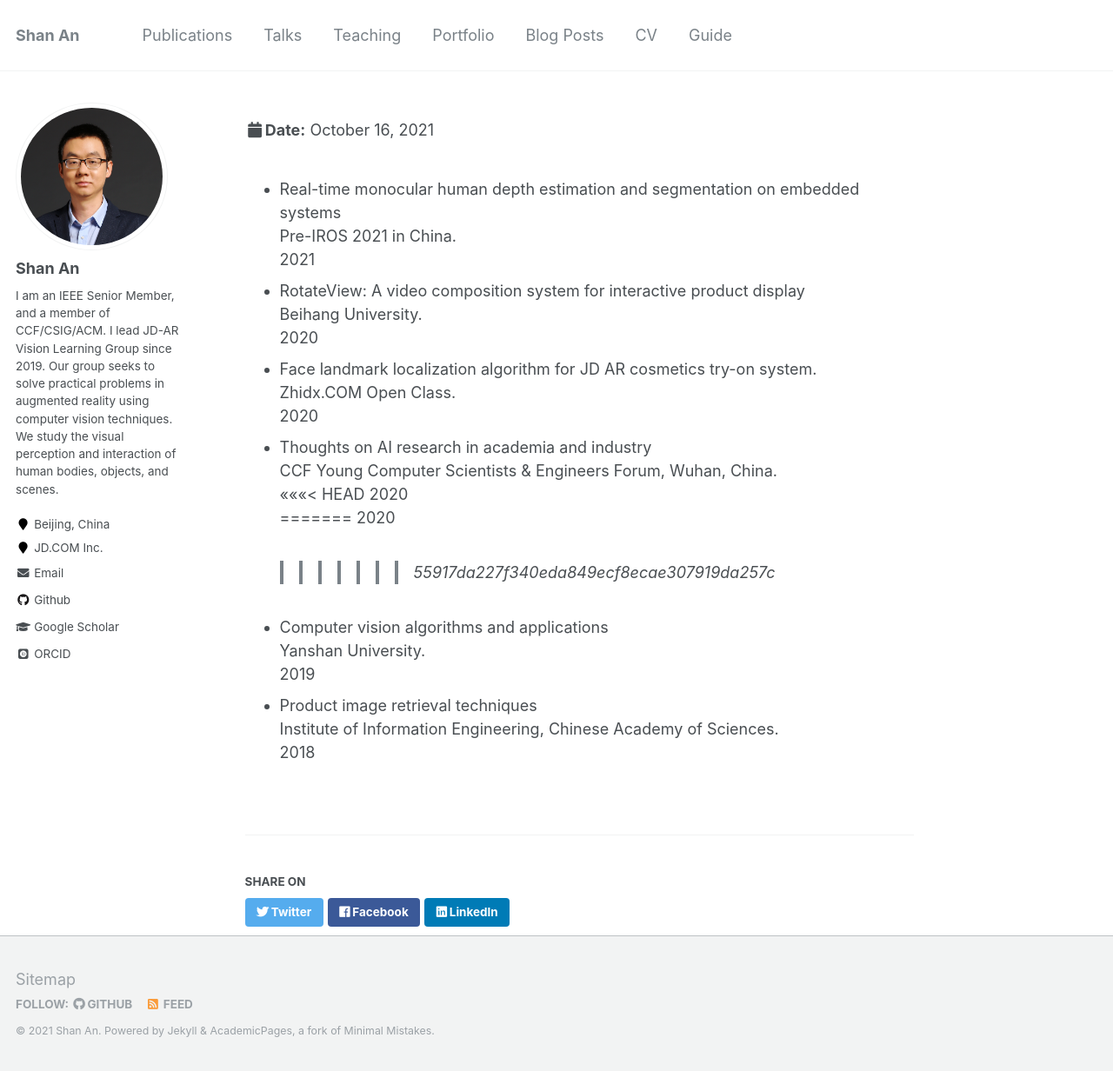
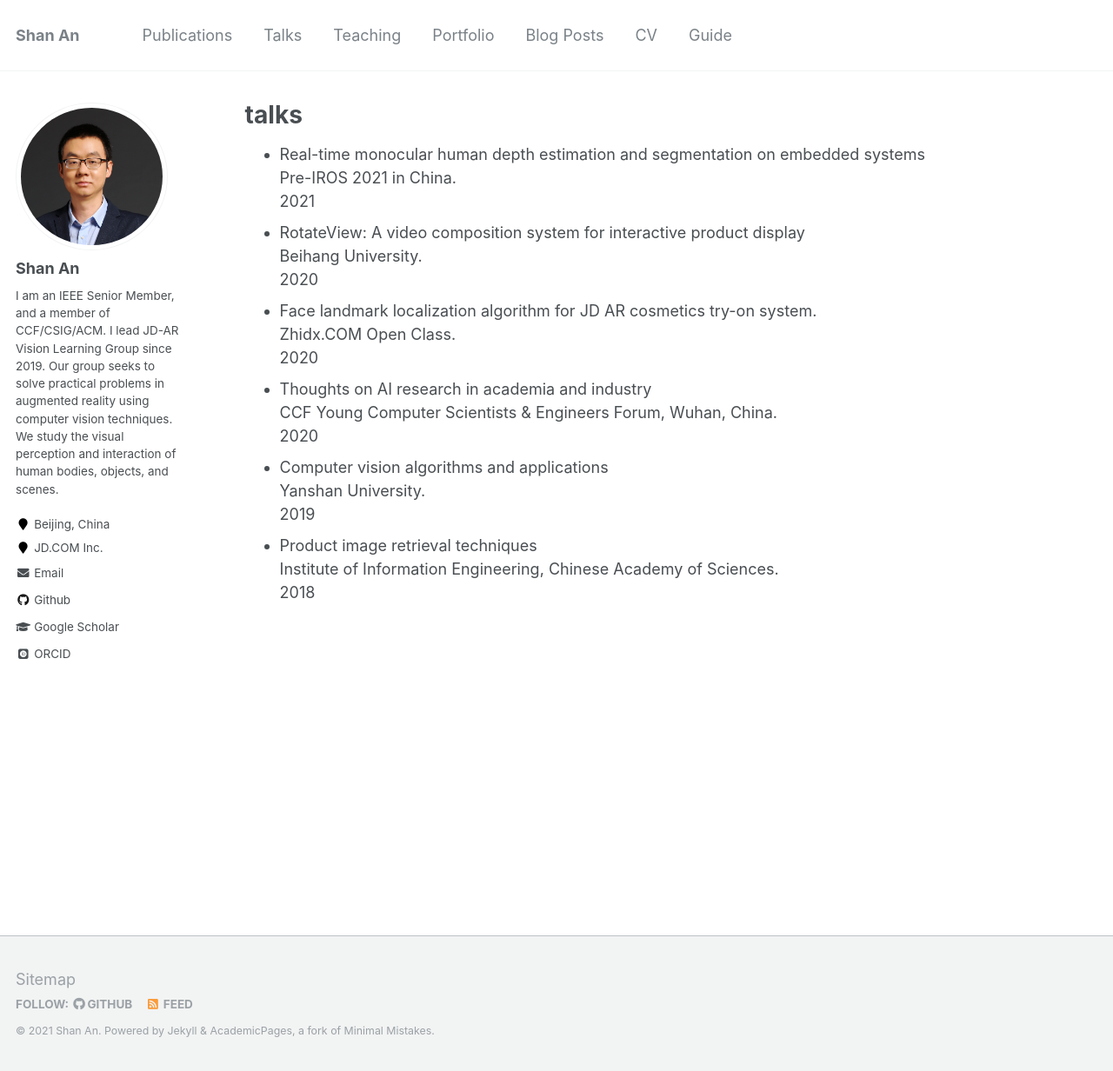
Before and after one commit to anshan-XR-ROB/anshan-XR-ROB.github.io, a Jekyll site: the page built from _talks/talk.md, in a window 1280 px wide and 1232 px high. Shown: the whole window at 87% size. Built offline with Jekyll 4.4.1, drawn with Linux system fonts in a browser that asks for light colours; some web fonts are replaced.

Commit message:
Update talk.md

```diff
--- a/_talks/talk.md
+++ b/_talks/talk.md
@@ -1,9 +1,6 @@
 ---
 layout: archive
-<<<<<<< HEAD
 title: "talks"
-=======
->>>>>>> 55917da227f340eda849ecf8ecae307919da257c
 permalink: /talks/talk
 author_profile: true
 redirect_from:
@@ -20,11 +17,7 @@
 2020
 * Thoughts on AI research in academia and industry
 CCF Young Computer Scientists & Engineers Forum, Wuhan, China.
-<<<<<<< HEAD
 2020
-=======
-2020
->>>>>>> 55917da227f340eda849ecf8ecae307919da257c
 * Computer vision algorithms and applications
   Yanshan University.
  2019
```
